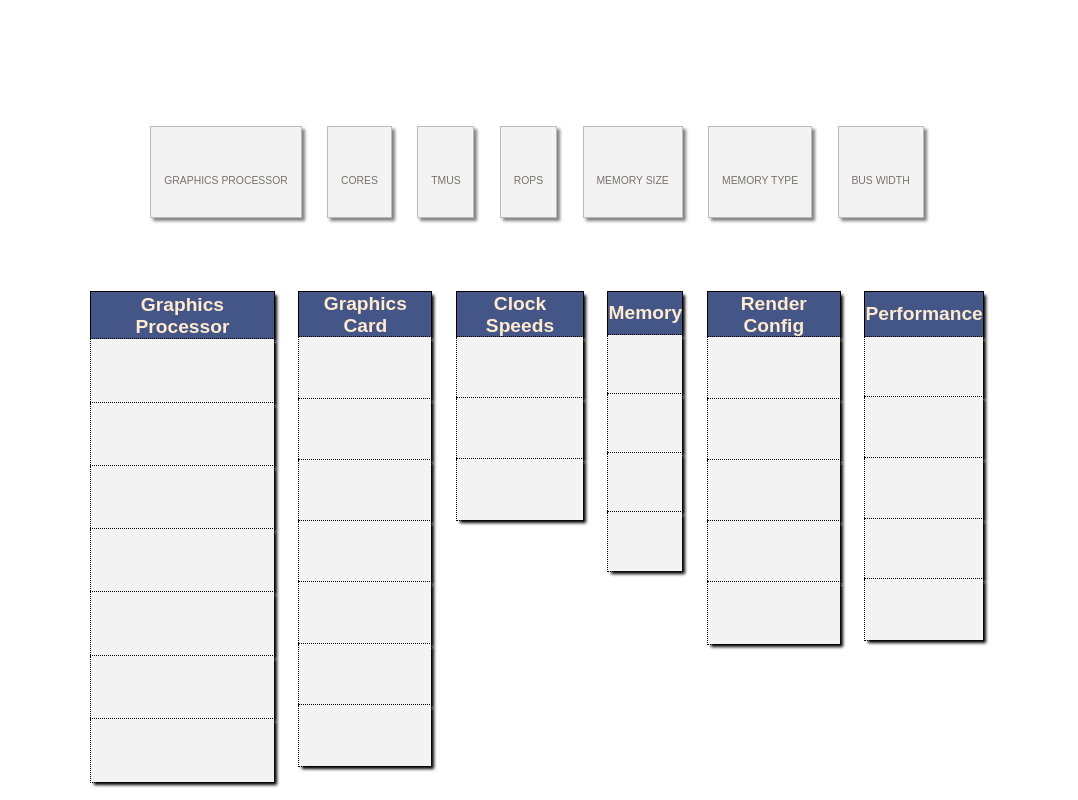
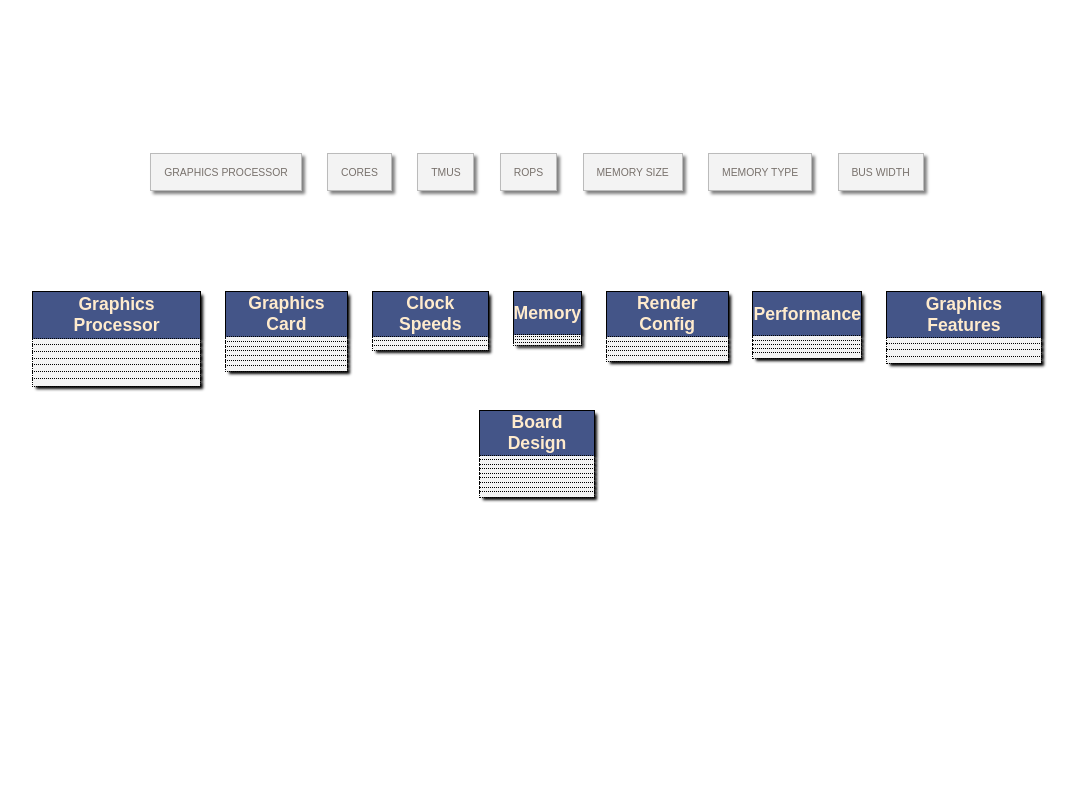
Before and after one commit to MMC313/GPU_DB, a website: page public/index.html in a window 1280 px wide. Shown: the part 740-1540 px from the top of the page, without its empty margins (103-1181 px from the left). After the commit the page ends 1277 px from the top, so only its background shows below. Drawn offline with Linux system fonts and the light colour scheme; no server answers.

Commit message:
resized stat icon boxes and stat header boxes'

```diff
--- a/public/style.css
+++ b/public/style.css
@@ -146,7 +146,7 @@ img::before{
     flex-direction: column;
     justify-content: space-evenly;
     align-items: center;
-    height: 40%;
+    max-height: 40%;
     width: auto;
     background-color: #f3f3f3;
     border: 1px solid #bbb;
@@ -176,7 +176,7 @@ img::before{
 .stats_list_inner{
     display: flex;
     flex-direction: column;
-    max-width: 15vw;
+    max-width: 20vw;
     height: auto;
 
 
@@ -186,7 +186,7 @@ img::before{
     background-color: #458;
     color: blanchedalmond;
     height: 5vh;
-    font-size: 1.2rem;
+    font-size: 1.1rem;
     display: flex;
     align-items: center;
     justify-content: center;
@@ -198,7 +198,7 @@ img::before{
 }
 
 .stats_list_inner > div{
-    min-height: 7vh;
+    height: auto;
     display: flex;
     align-items: center;
     justify-content: center;
```
